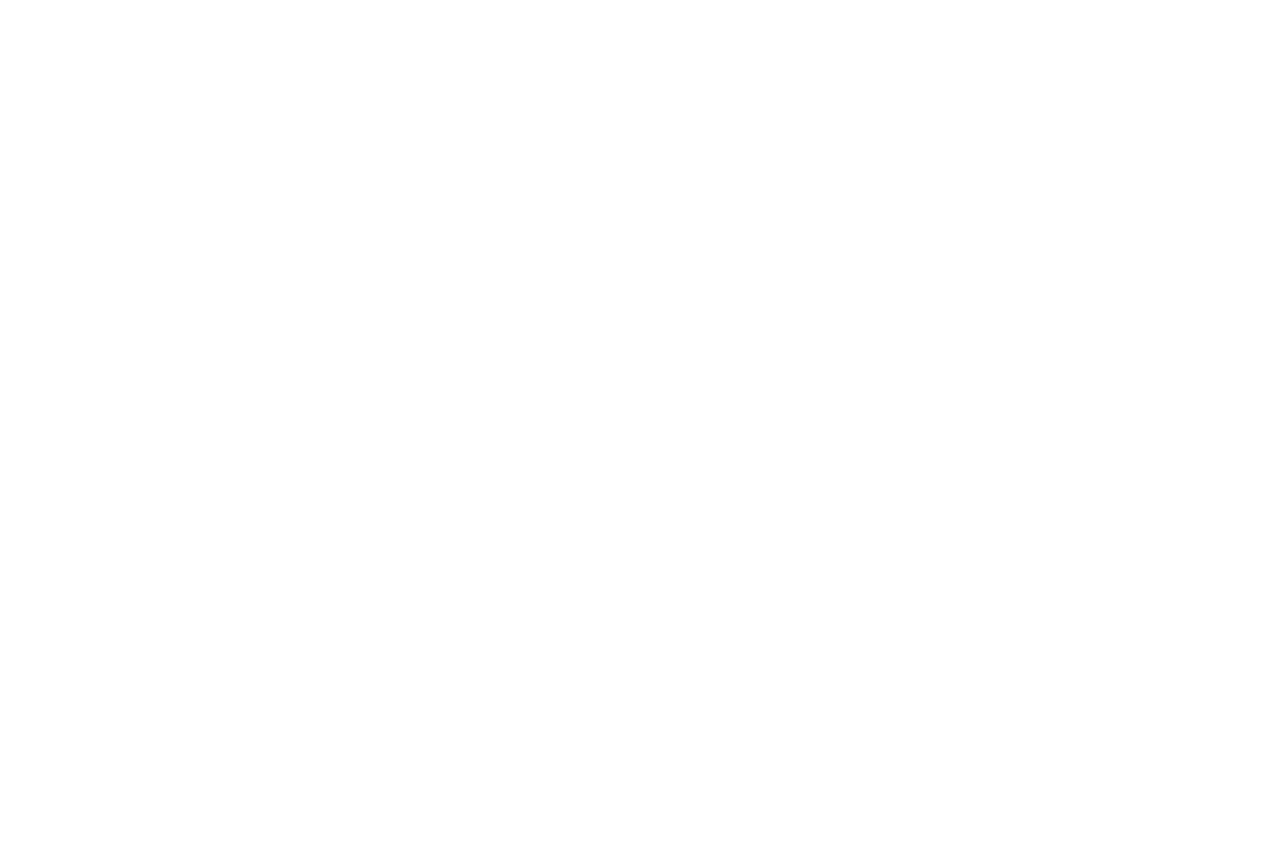
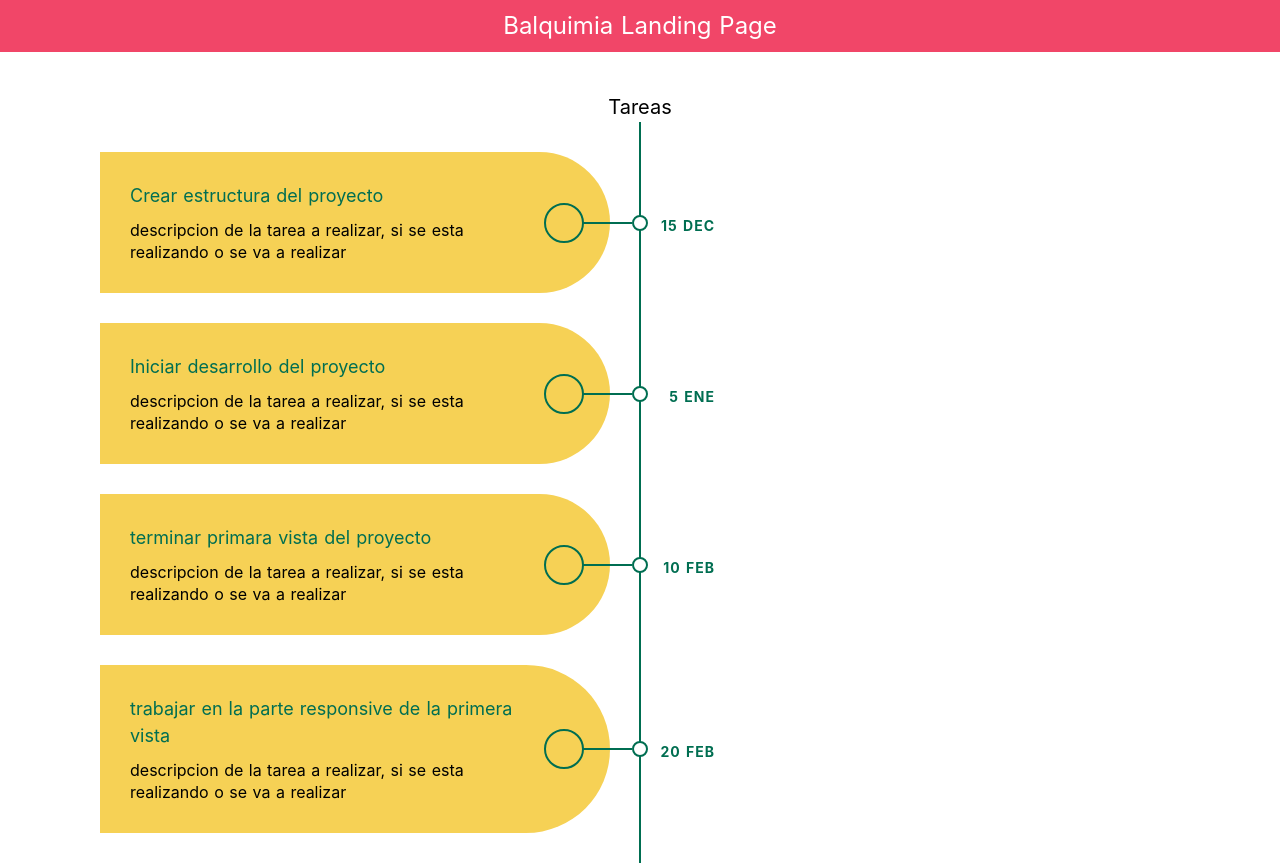
Before and after one commit to programando/ProjectTaskAdmin-Nuxt-V.2.15.Mar.2021, a Nuxt app: page /home/todo in a window 1280 px wide. Before the commit this address had no page. Before the commit the page ends 800 px from the top, so only its background shows below. Built offline with nearby package versions, Linux system fonts and the light colour scheme.

Commit message:
agregando tareas

```diff
--- /dev/null
+++ b/components/todo/timeLine.vue
@@ -0,0 +1,239 @@
+<template>
+  <div class="timeline">
+    <div class="container left" v-for="tarea in tareas" :key="tarea.id">
+      <div class="date"> {{tarea.fecha}} </div>
+      <i class="icon fa fa-home"></i>
+      <div class="content">
+        <h2> {{tarea.nombre}} </h2>
+        <p>
+          {{ tarea.descripcion }}
+        </p>
+      </div>
+    </div>
+  </div>
+</template>
+
+<script>
+export default {
+  name: "TimeLine",
+
+  data() {
+    return {
+      tareas: [
+        {
+          id: 1,
+          nombre: "Crear estructura del proyecto",
+          descripcion:
+            "descripcion de la tarea a realizar, si se esta realizando o se va a realizar",
+          fecha: "15 Dec"
+        },
+        {
+          id: 2,
+          nombre: "Iniciar desarrollo del proyecto",
+          descripcion:
+            "descripcion de la tarea a realizar, si se esta realizando o se va a realizar",
+          fecha: "5 Ene"
+        },
+        {
+          id: 3,
+          nombre: "terminar primara vista del proyecto",
+          descripcion:
+            "descripcion de la tarea a realizar, si se esta realizando o se va a realizar",
+          fecha: "10 Feb"
+        },
+        {
+          id: 4,
+          nombre: "trabajar en la parte responsive de la primera vista",
+          descripcion:
+            "descripcion de la tarea a realizar, si se esta realizando o se va a realizar",
+          fecha: "20 Feb"
+        }
+      ]
+    };
+  }
+};
+</script>
+
+<style>
+.timeline {
+  position: relative;
+  width: 100%;
+  max-width: 1140px;
+  margin: 0 auto;
+  padding: 15px 0;
+}
+
+.timeline::after {
+  content: "";
+  position: absolute;
+  width: 2px;
+  background: #006e51;
+  top: 0;
+  bottom: 0;
+  left: 50%;
+  margin-left: -1px;
+}
+
+.container {
+  padding: 15px 30px;
+  position: relative;
+  background: inherit;
+  width: 50%;
+}
+
+.container.left {
+  left: 0;
+}
+
+.container.right {
+  left: 50%;
+}
+
+.container::after {
+  content: "";
+  position: absolute;
+  width: 16px;
+  height: 16px;
+  top: calc(50% - 8px);
+  right: -8px;
+  background: #ffffff;
+  border: 2px solid #006e51;
+  border-radius: 16px;
+  z-index: 1;
+}
+
+.container.right::after {
+  left: -8px;
+}
+
+.container::before {
+  content: "";
+  position: absolute;
+  width: 50px;
+  height: 2px;
+  top: calc(50% - 1px);
+  right: 8px;
+  background: #006e51;
+  z-index: 1;
+}
+
+.container.right::before {
+  left: 8px;
+}
+
+.container .date {
+  position: absolute;
+  display: inline-block;
+  top: calc(50% - 8px);
+  text-align: center;
+  font-size: 14px;
+  font-weight: bold;
+  color: #006e51;
+  text-transform: uppercase;
+  letter-spacing: 1px;
+  z-index: 1;
+}
+
+.container.left .date {
+  right: -75px;
+}
+
+.container.right .date {
+  left: -75px;
+}
+
+.container .icon {
+  position: absolute;
+  display: inline-block;
+  width: 40px;
+  height: 40px;
+  padding: 9px 0;
+  top: calc(50% - 20px);
+  background: #f6d155;
+  border: 2px solid #006e51;
+  border-radius: 40px;
+  text-align: center;
+  font-size: 18px;
+  color: #006e51;
+  z-index: 1;
+}
+
+.container.left .icon {
+  right: 56px;
+}
+
+.container.right .icon {
+  left: 56px;
+}
+
+.container .content {
+  padding: 30px 90px 30px 30px;
+  background: #f6d155;
+  position: relative;
+  border-radius: 0 500px 500px 0;
+}
+
+.container.right .content {
+  padding: 30px 30px 30px 90px;
+  border-radius: 500px 0 0 500px;
+}
+
+.container .content h2 {
+  margin: 0 0 10px 0;
+  font-size: 18px;
+  font-weight: normal;
+  color: #006e51;
+}
+
+.container .content p {
+  margin: 0;
+  font-size: 16px;
+  line-height: 22px;
+  color: #000000;
+}
+
+@media (max-width: 767.98px) {
+  .timeline::after {
+    left: 90px;
+  }
+
+  .container {
+    width: 100%;
+    padding-left: 120px;
+    padding-right: 30px;
+  }
+
+  .container.right {
+    left: 0%;
+  }
+
+  .container.left::after,
+  .container.right::after {
+    left: 82px;
+  }
+
+  .container.left::before,
+  .container.right::before {
+    left: 100px;
+    border-color: transparent #006e51 transparent transparent;
+  }
+
+  .container.left .date,
+  .container.right .date {
+    right: auto;
+    left: 15px;
+  }
+
+  .container.left .icon,
+  .container.right .icon {
+    right: auto;
+    left: 146px;
+  }
+
+  .container.left .content,
+  .container.right .content {
+    padding: 30px 30px 30px 90px;
+    border-radius: 500px 0 0 500px;
+  }
+}
+</style>
--- /dev/null
+++ b/pages/home/todo.vue
@@ -0,0 +1,26 @@
+<template>
+  <div class="">
+    <div class="flex justify-center px-4 py-2 bg-rojo">
+      <h1 class="text-xl text-white lg:text-2xl">Balquimia Landing Page</h1>
+    </div>
+    <div class="flex justify-center mt-10">
+      <h2 class="text-xl">Tareas</h2>
+    </div>
+    <div class="grid ">
+      <TimeLine></TimeLine>
+    </div>
+  </div>
+</template>
+
+<script>
+import TimeLine from '@/components/todo/timeLine'
+export default {
+  components: {
+    TimeLine
+  }
+};
+</script>
+
+<style>
+
+</style>
--- a/pages/index.vue
+++ b/pages/index.vue
@@ -5,7 +5,7 @@
   >
     <div class="mx-4 mt-14 sm:mx-20 md:mx-40 lg:mx-56 xl:mx-96">
       <div class="items-center px-10 py-10 bg-white border rounded-md ">
-        <div class="flex justify-center text-4xl font-bold text-white">
+        <div class="flex justify-center ml-8 text-4xl font-bold text-white">
           <h2 class="text-verde">TodoList</h2>
         </div>
         <div class="flex items-center justify-center mt-4">
@@ -43,12 +43,12 @@
             id=""
           />
         </div>
-        <div class="flex justify-center mt-4">
-          <button
+        <div class="flex justify-center mt-4 mr-3">
+          <nuxt-link to="/home/todo"
             class="px-4 py-2 border-2 rounded-md border-azulOscuro text-azulOscuro hover:text-white hover:bg-verde"
           >
             Ingresar
-          </button>
+          </nuxt-link>
         </div>
       </div>
     </div>
```
